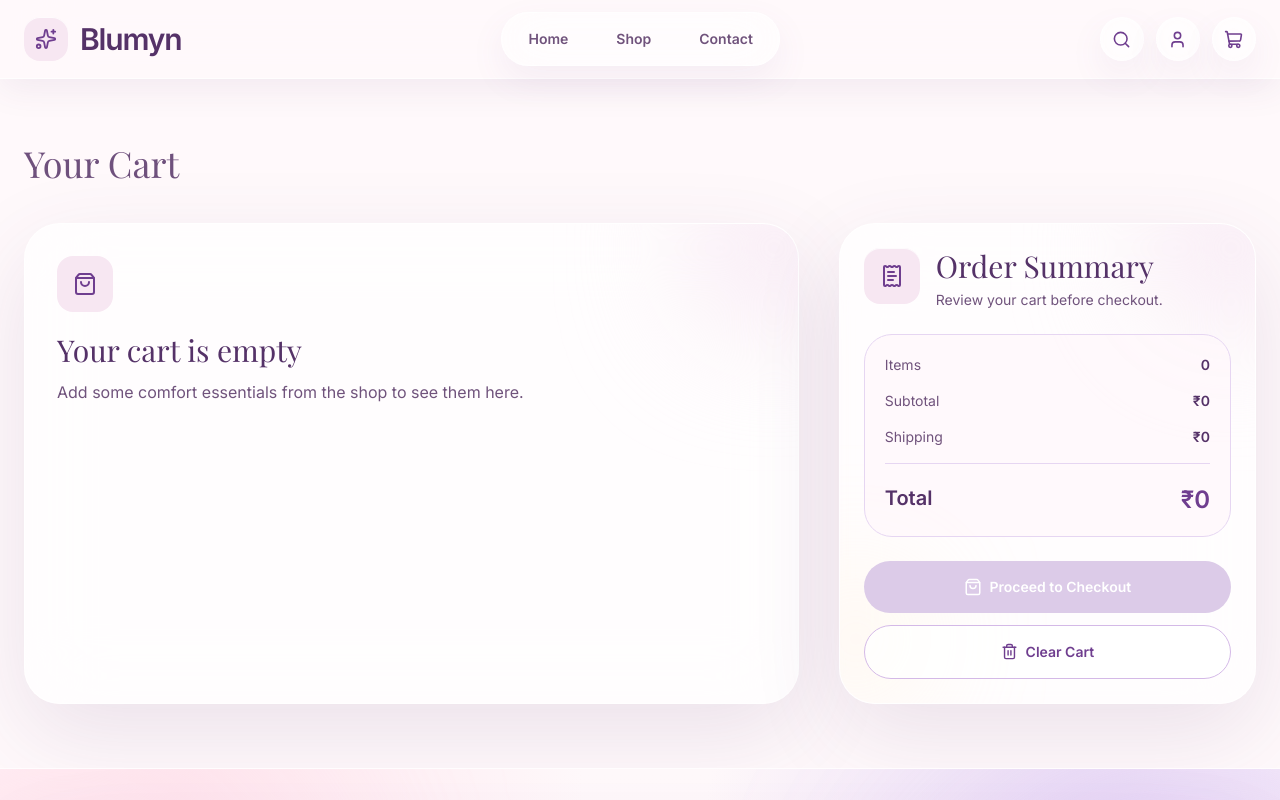
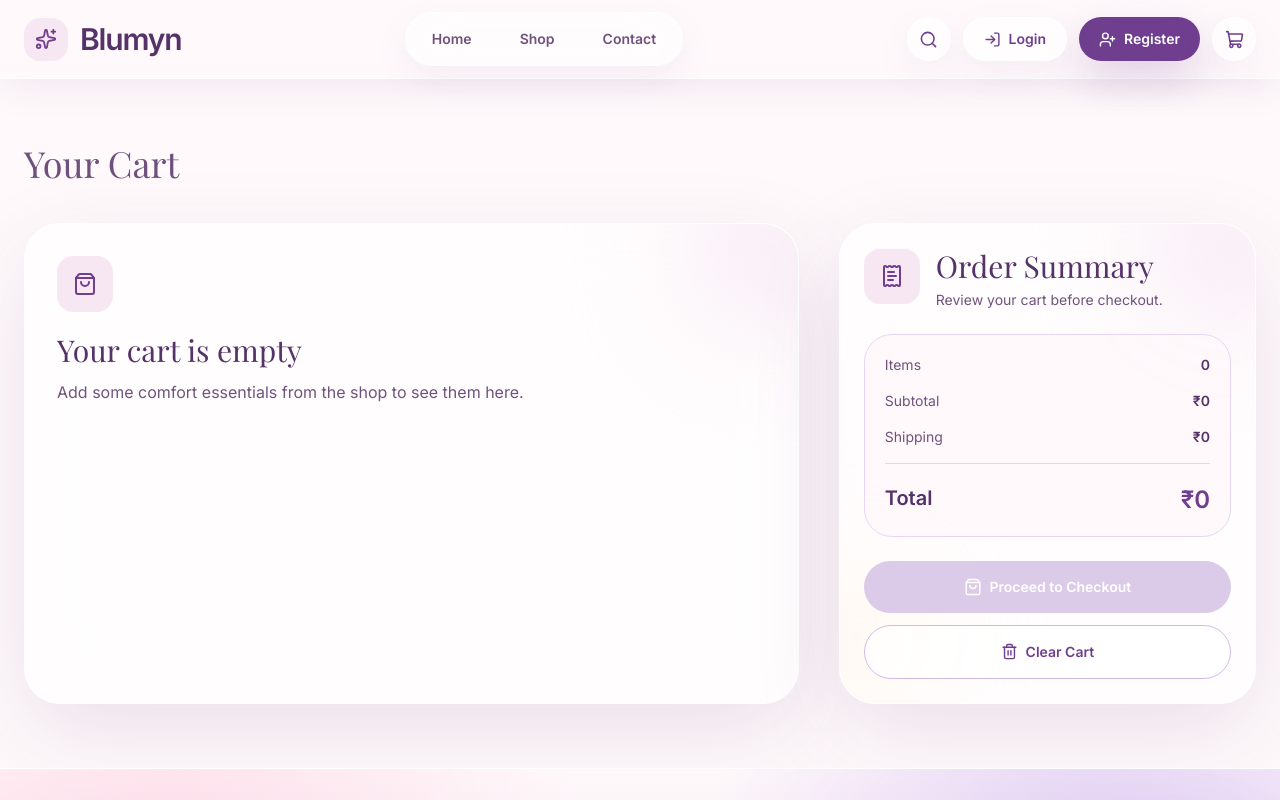
Before and after one commit to sanskardevidas/blumyn, a Next.js app: page /cart in a window 1280 px wide. Shown: the top 800 px of the page. Built offline with nearby package versions, Linux system fonts and the light colour scheme; a web font is replaced by a local one.

Commit message:
Fix checkout order placement

```diff
--- a/app/admin/layout.tsx
+++ b/app/admin/layout.tsx
@@ -1,7 +1,7 @@
 import { redirect } from "next/navigation";
 import { createClient } from "@/lib/supabase/server";
 
-const ADMIN_EMAIL = "sanskardevidas@gmail.com";
+const ADMIN_EMAIL = "dherangedevidas2@gmail.com";
 
 export default async function AdminLayout({
   children,
@@ -15,7 +15,7 @@ export default async function AdminLayout({
   } = await supabase.auth.getUser();
 
   if (!user) {
-    redirect("/login");
+    redirect("/admin/login");
   }
 
   if (user.email !== ADMIN_EMAIL) {
--- a/src/components/layout/Navbar.tsx
+++ b/src/components/layout/Navbar.tsx
@@ -2,11 +2,12 @@
 
 import Link from "next/link";
 import {
+  LogIn,
   Menu,
   Search,
   ShoppingCart,
   Sparkles,
-  User,
+  UserPlus,
   X,
 } from "lucide-react";
 import { useState } from "react";
@@ -57,11 +58,19 @@ export default function Navbar() {
           </button>
 
           <Link
-            href="/account"
-            aria-label="Account"
-            className="flex h-11 w-11 items-center justify-center rounded-full border border-white/70 bg-white/60 text-[#6F3E8F] shadow-[0_14px_35px_rgba(122,92,158,0.08)] backdrop-blur-xl transition-all duration-300 hover:-translate-y-0.5 hover:bg-[#6F3E8F] hover:text-white"
+            href="/login"
+            className="flex h-11 items-center gap-2 rounded-full border border-white/70 bg-white/70 px-5 text-sm font-semibold text-[#6F3E8F] shadow-[0_14px_35px_rgba(122,92,158,0.08)] backdrop-blur-xl transition-all duration-300 hover:-translate-y-0.5 hover:bg-white"
           >
-            <User size={19} />
+            <LogIn size={17} />
+            Login
+          </Link>
+
+          <Link
+            href="/register"
+            className="flex h-11 items-center gap-2 rounded-full bg-[#6F3E8F] px-5 text-sm font-semibold text-white shadow-[0_18px_42px_rgba(111,62,143,0.22)] transition-all duration-300 hover:-translate-y-0.5 hover:bg-[#5E347A]"
+          >
+            <UserPlus size={17} />
+            Register
           </Link>
 
           <Link
@@ -103,6 +112,24 @@ export default function Navbar() {
                   {link.label}
                 </Link>
               ))}
+
+              <Link
+                href="/login"
+                className="flex items-center gap-2 rounded-[1.2rem] px-4 py-3 text-sm font-semibold text-[#70537C] transition-all duration-300 hover:bg-[#6F3E8F] hover:text-white"
+                onClick={() => setMobileOpen(false)}
+              >
+                <LogIn size={18} />
+                Login
+              </Link>
+
+              <Link
+                href="/register"
+                className="flex items-center gap-2 rounded-[1.2rem] bg-[#6F3E8F] px-4 py-3 text-sm font-semibold text-white transition-all duration-300 hover:bg-[#5E347A]"
+                onClick={() => setMobileOpen(false)}
+              >
+                <UserPlus size={18} />
+                Register
+              </Link>
             </div>
 
             <div className="mt-4 flex items-center gap-3 border-t border-[#E6D6F2] px-1 pt-4">
@@ -113,15 +140,6 @@ export default function Navbar() {
               >
                 <Search size={20} />
               </button>
-
-              <Link
-                href="/account"
-                aria-label="Account"
-                className="flex h-11 w-11 items-center justify-center rounded-full border border-[#E6D6F2] bg-white/70 text-[#6F3E8F] transition-all duration-300 active:scale-95"
-                onClick={() => setMobileOpen(false)}
-              >
-                <User size={20} />
-              </Link>
 
               <Link
                 href="/cart"
```
